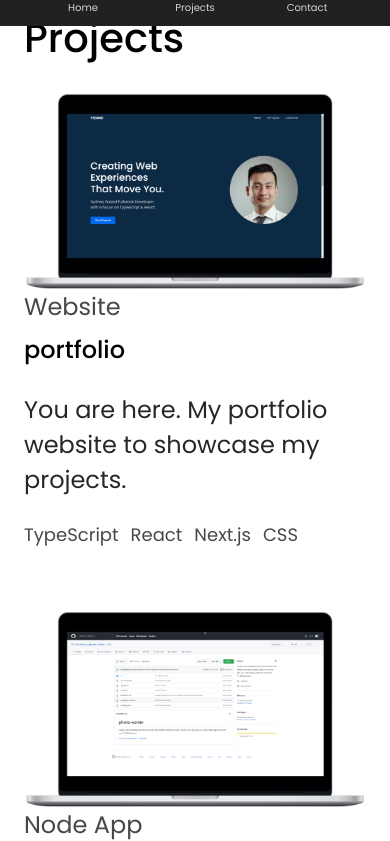
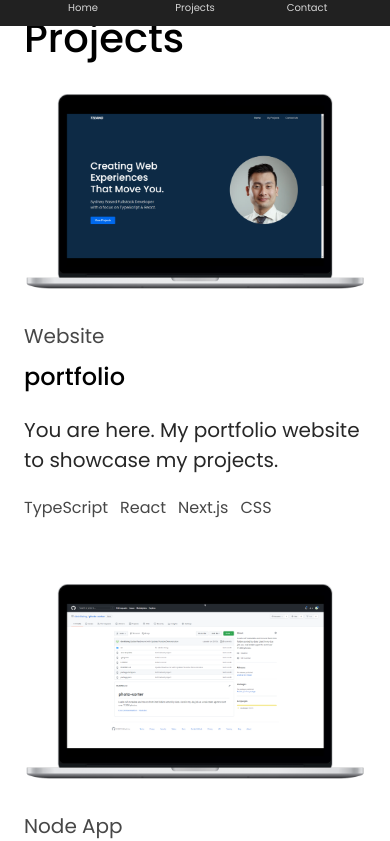
Before and after one commit to davidtaing/portfolio, a Next.js app: page / in a window 390 px wide. Shown: the part 818-1659 px from the top of the page. Built offline with nearby package versions, Linux system fonts and the light colour scheme.

Commit message:
style: ProjectCard for mobile

```diff
--- a/src/components/ProjectCard/index.tsx
+++ b/src/components/ProjectCard/index.tsx
@@ -18,9 +18,9 @@ const StyledLi = styled.li`
 
   .project-card--text {
     .project-card--category {
-      margin-top: 0;
+      margin-top: 2rem;
       margin-bottom: 0.5rem;
-      font-size: 24px;
+
       color: #474747;
     }
 
@@ -30,14 +30,12 @@ const StyledLi = styled.li`
     }
 
     .project-card--body {
-      font-size: 24px;
       color: #272727;
     }
 
     .project-card--skill-list {
       padding: 0;
       flex-direction: row;
-      font-size: 18px;
       color: #474747;
     }
 
@@ -59,6 +57,19 @@ const StyledLi = styled.li`
     .project-card--text {
       grid-area: text;
       max-width: 80%;
+
+      .project-card--category {
+        margin-top: 0;
+        font-size: 24px;
+      }
+
+      .project-card--body {
+        font-size: 24px;
+      }
+
+      .project-card--skill-list {
+        font-size: 18px;
+      }
     }
 
     .project-card--image {
```
